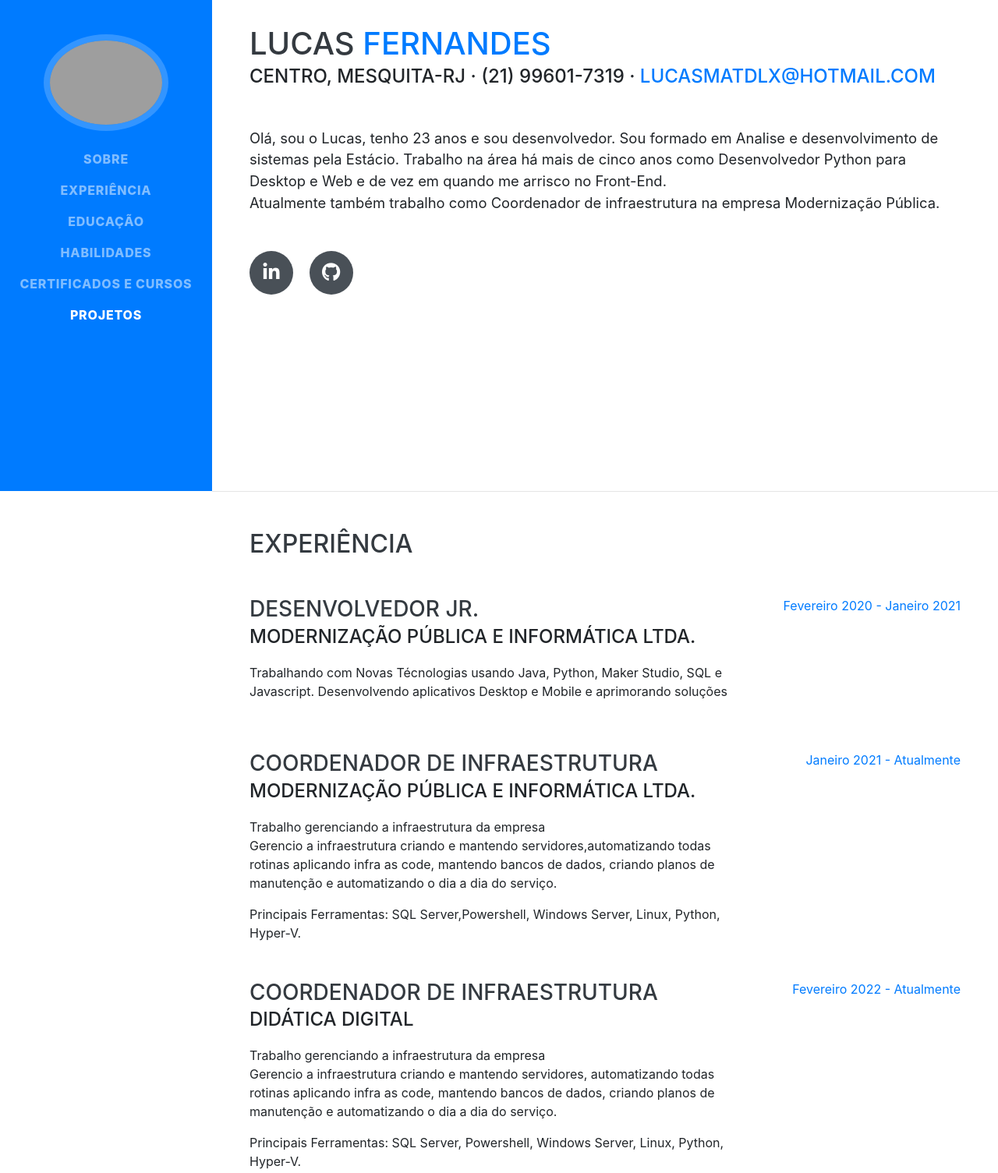
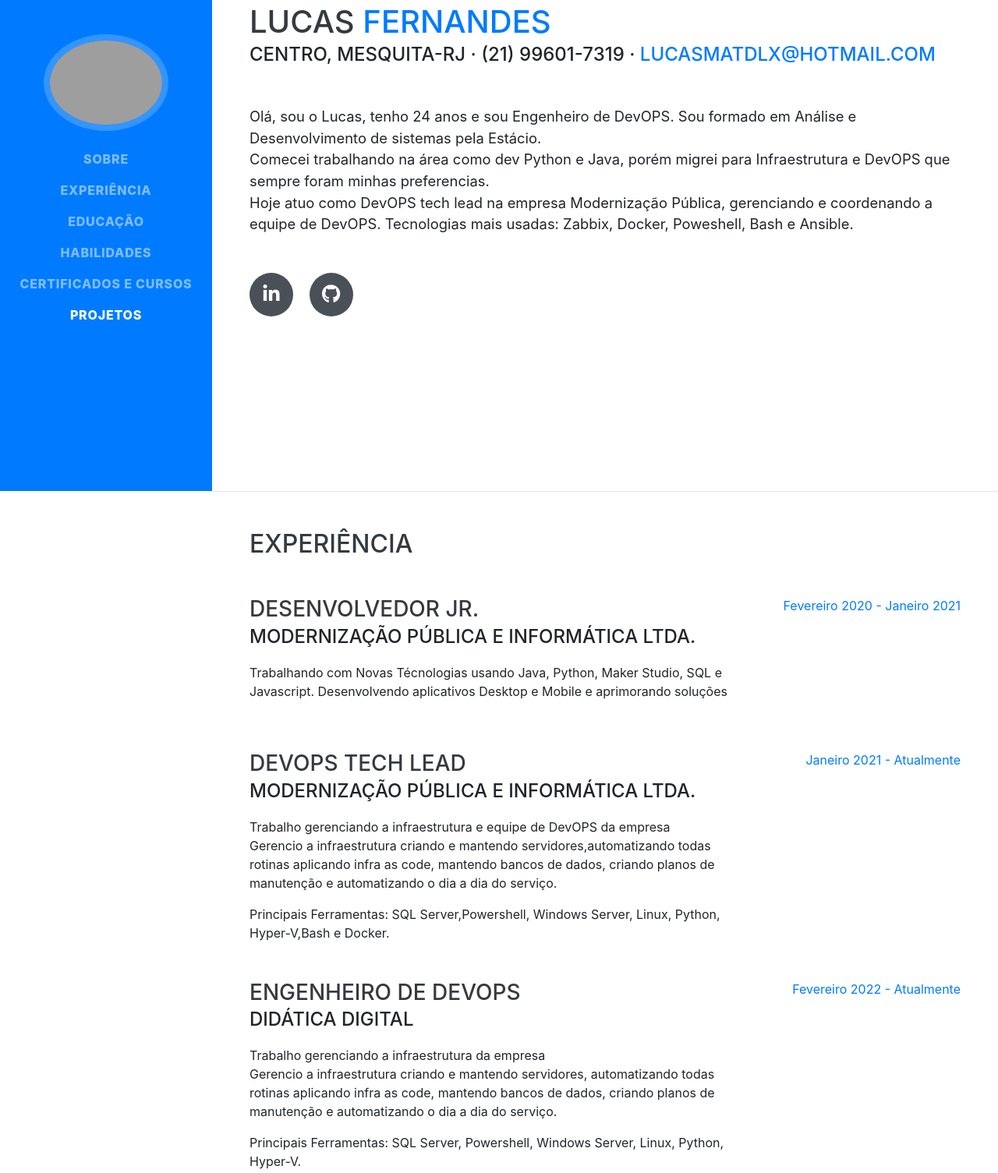
Before and after one commit to lucasfersilva/LucasFernandes.github.io, a website with bundled scripts: page index.html in a window 1280 px wide. Shown: the part 170-1675 px from the top of the page at 78% size. Built offline with nearby package versions, Linux system fonts and the light colour scheme; grey boxes are pictures that could not be loaded; a script that the page names is missing; a web font is replaced by a local one.

Commit message:
Add files via upload

```diff
--- a/index.html
+++ b/index.html
@@ -70,12 +70,14 @@
         <div class="subheading mb-5">Centro, Mesquita-RJ · (21) 99601-7319 ·
           <a href="mailto:name@email.com">lucasmatdlx@hotmail.com</a>
         </div>
-        <p class="lead mb-5">Olá, sou o Lucas, tenho 23 anos e sou desenvolvedor.
+        <p class="lead mb-5">Olá, sou o Lucas, tenho 24 anos e sou Engenheiro de DevOPS.
 
-          Sou formado em Analise e desenvolvimento de sistemas pela Estácio.
+          Sou formado em Análise e Desenvolvimento de sistemas pela Estácio.<br>
 
-          Trabalho na área há mais de cinco anos como Desenvolvedor Python para Desktop e Web e de vez em quando me arrisco no Front-End.<br>
-        Atualmente também trabalho como Coordenador de infraestrutura na empresa Modernização Pública.</p>
+          Comecei trabalhando na área como dev Python e Java, porém migrei para Infraestrutura e DevOPS que sempre foram minhas preferencias.<br>
+          Hoje atuo como DevOPS tech lead na empresa Modernização Pública, gerenciando e coordenando a equipe de DevOPS.
+         Tecnologias mais usadas: Zabbix, Docker, Poweshell, Bash e Ansible.
+        </p>
         <div class="social-icons" style="margin-bottom:50px">
           <a href="https://www.linkedin.com/in/lucas-de-oliveira-fernandes-silva-18493b164/">
             <i class="fab fa-linkedin-in"></i>
@@ -107,11 +109,11 @@
         </div>
         <div class="resume-item d-flex flex-column flex-md-row justify-content-between mb-5">
           <div class="resume-content">
-            <h3 class="mb-0">Coordenador de infraestrutura</h3>
+            <h3 class="mb-0">DevOPS Tech Lead</h3>
             <div class="subheading mb-3">Modernização Pública e Informática Ltda.</div>
-            <p>Trabalho gerenciando a infraestrutura da empresa<br>
+            <p>Trabalho gerenciando a infraestrutura e equipe de DevOPS da empresa<br>
              Gerencio a infraestrutura criando e mantendo servidores,automatizando todas rotinas aplicando infra as code, mantendo bancos de dados, criando planos de manutenção e automatizando o dia a dia do serviço.</p>
-             Principais Ferramentas: SQL Server,Powershell, Windows Server, Linux, Python, Hyper-V.
+             Principais Ferramentas: SQL Server,Powershell, Windows Server, Linux, Python, Hyper-V,Bash e Docker.
                       </div>
           <div class="resume-date text-md-right">
             <span class="text-primary">Janeiro 2021 - Atualmente</span>
@@ -119,7 +121,7 @@
         </div>
         <div class="resume-item d-flex flex-column flex-md-row justify-content-between mb-5">
           <div class="resume-content">
-            <h3 class="mb-0">Coordenador de infraestrutura</h3>
+            <h3 class="mb-0">Engenheiro de DevOPS</h3>
             <div class="subheading mb-3">Didática Digital</div>
             <p>Trabalho gerenciando a infraestrutura da empresa<br>
              Gerencio a infraestrutura criando e mantendo servidores, automatizando todas rotinas aplicando infra as code, mantendo bancos de dados, criando planos de manutenção e automatizando o dia a dia do serviço.</p>
@@ -139,16 +141,7 @@
             <span class="text-primary">Março 2019 - Janeiro 2022</span>
           </div>
         </div>
-        <div class="resume-item d-flex flex-column flex-md-row justify-content-between mb-5">
-          <div class="resume-content">
-            <h3 class="mb-0">Consultor de Relacionamento.</h3>
-            <div class="subheading mb-3">Youtility</div>
-            <p>Trabalhei como consultor de relacionamento pela Youtility, uma tercerizada da tim, recebendo ligações e resolvendo problemas pelo telefone.</p>
-          </div>
-          <div class="resume-date text-md-right">
-            <span class="text-primary">Novembro 2018 - Maio 2019</span>
-          </div>
-        </div>
+
 
     </section>
 
@@ -228,9 +221,7 @@
 
         <div class="subheading mb-3">Workflow</div>
         <ul class="fa-ul mb-0">
-          <li>
-            <i class="fa-li fa fa-check"></i>
-            POO: Orientado a Objetos Sempre </li>
+
           <li>
             <i class="fa-li fa fa-check"></i>
             Unit Testing &amp; Debugging</li>
```
